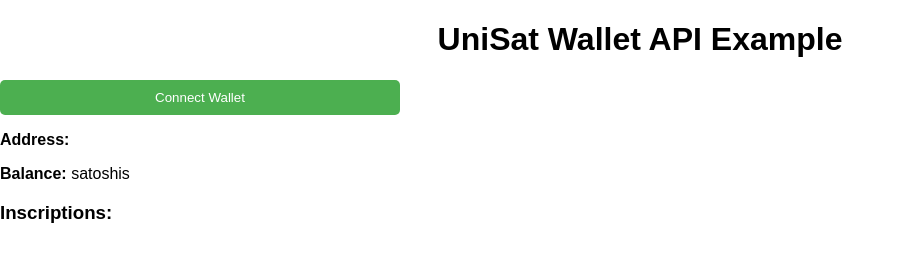
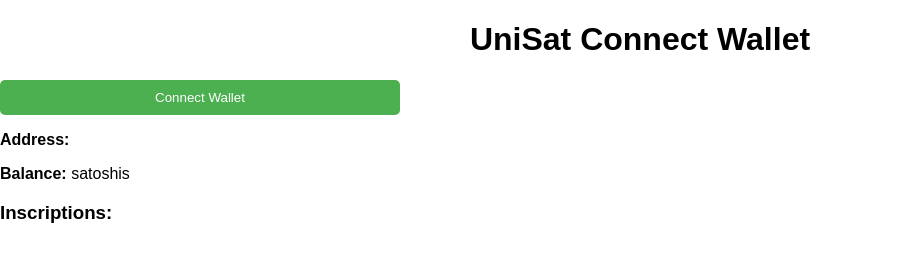
Before and after one commit to MWahhabMirzaVectorLabsFZELLC/unisat-connect-wallet-show-wallet-inscriptions, a plain HTML site: page index.html in a window 1280 px wide. Shown: the whole page, without its empty margins (0-905 px from the left). Drawn offline with Linux system fonts and the light colour scheme.

Commit message:
Update index.html

```diff
--- a/index.html
+++ b/index.html
@@ -3,7 +3,7 @@
 <head>
 <meta charset="UTF-8">
 <meta name="viewport" content="width=device-width, initial-scale=1.0">
-<title>UniSat Wallet API Example</title>
+<title>UniSat Connect Wallet</title>
 <link rel="stylesheet" href="style.css">
 <style>
   /* Style for the popup */
@@ -27,7 +27,7 @@
 </style>
 </head>
 <body>
-  <h1>UniSat Wallet API Example</h1>
+  <h1>UniSat Connect Wallet</h1>
   <button id="connectWalletBtn">Connect Wallet</button>
   <div id="walletInfo">
     <p><strong>Address:</strong> <span id="walletAddress"></span></p>
```
